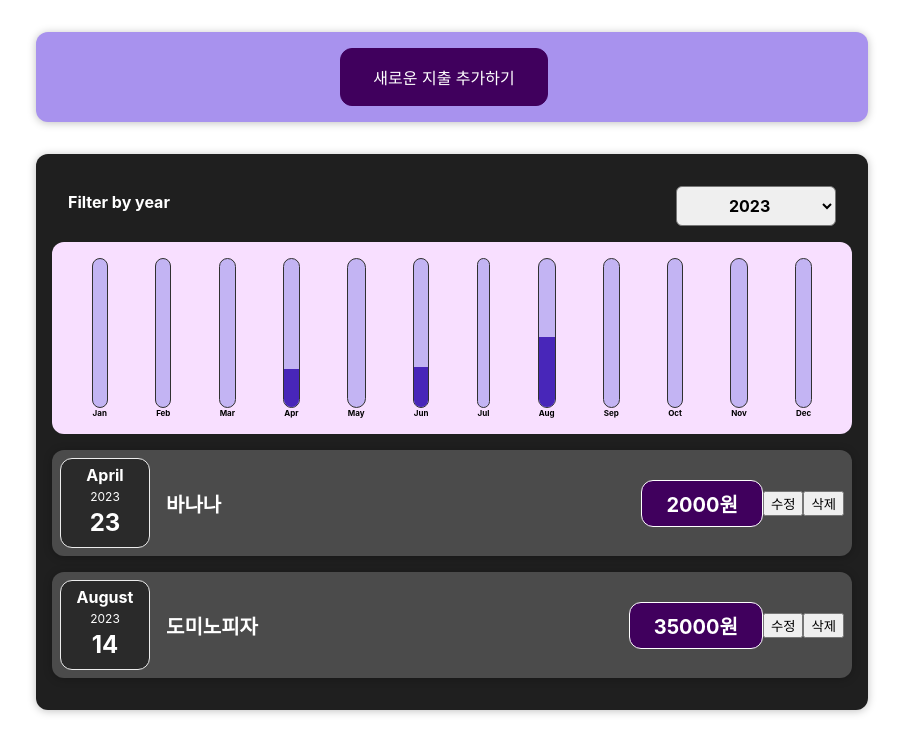
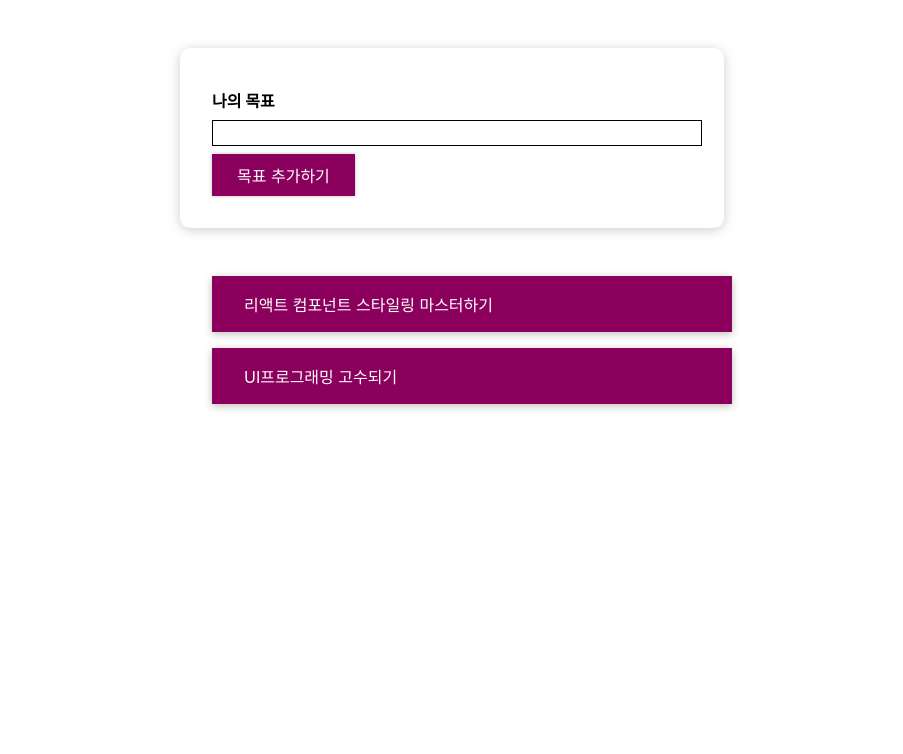
Before and after one commit to bumjun2/react-study202308, a React (Create React App) app: page / in a window 1280 px wide. Shown: the top 754 px of the page, without its empty margins (188-1091 px from the left). Built offline with nearby package versions, Linux system fonts and the light colour scheme.

Commit message:
동적 인라인 스타일 변경

```diff
--- a/src/App2.js
+++ b/src/App2.js
@@ -1,50 +1,69 @@
 import React, { useState } from 'react';
-import ExpenseList from './components/Expenses/ExpenseList';
-import NewExpense from './components/NewExpense/NewExpense';
+import CourseInput from './components/CourseGoals/CourseInput';
+import CourseList from './components/CourseGoals/CourseList';
+import './App.css';
+
+const DUMMY_DATA = [
+  {
+    id: 'g1',
+    text: '리액트 컴포넌트 스타일링 마스터하기',
+  },
+  {
+    id: 'g2',
+    text: 'UI프로그래밍 고수되기',
+  },
+];
 
 const App = () => {
-  // 지출 항목 객체 배열
-  const expenses = [
-    {
-      id: 1,
-      title: '바나나',
-      price: 2000,
-      date: new Date(2023, 3, 23),
-    },
-    {
-      id: 2,
-      title: 'BBQ치킨',
-      price: 20000,
-      date: new Date(2022, 5, 21),
-    },
-    {
-      id: 3,
-      title: '도미노피자',
-      price: 35000,
-      date: new Date(2023, 7, 14),
-    },
-    {
-      id: 4,
-      title: '엽기떡볶이',
-      price: 17000,
-      date: new Date(2021, 3, 28),
-    },
-  ];
+  const [goals, setGoals] = useState(DUMMY_DATA);
 
-  //지출 객체 배열을 상태변수로 관리
-  const [expensesList, setExpenseList] = useState(expenses);
+  // Input에게 전달할 함수
+  const addGoalHandler = (text) => {
+    // console.log('전달받은 텍스트: ',text);
+    const newGoal = {
+      id: Math.random().toString(),
+      text: text,
+    };
 
-  const addExpenseHandler = (newExpense) => {
-    console.log(newExpense);
-
-    setExpenseList([...expensesList, newExpense]);
+    // 상태변수(배열) 수정
+    // const updateGoals = [...goals, newGoal];
+    setGoals((prevGoals) => [...prevGoals, newGoal]);
   };
 
+  // 삭제 이벤트 핸들러를 courseitem까지 내려보내야 함
+  const deleteGoalHandler = (id) => {
+    // console.log(id);
+    setGoals((prevGoals) => prevGoals.filter((goal) => goal.id !== id));
+  };
+
+  // courselist 조건부 렌더링
+  let listContent = (
+    <p
+      style={{
+        color: 'red',
+        fontSize: '2em',
+        textAlign: 'center',
+      }}
+    >
+      목표를 등록해주세요!!
+    </p>
+  );
+  if (goals.length > 0) {
+    listContent = (
+      <CourseList
+        items={goals}
+        onDelete={deleteGoalHandler}
+      />
+    );
+  }
+
   return (
-    <>
-      <NewExpense onAddExpense={addExpenseHandler} />
-      <ExpenseList items={expensesList} />
-    </>
+    <div>
+      <section id="goal-form">
+        <CourseInput onAdd={addGoalHandler} />
+      </section>
+      <section id="goals">{listContent}</section>
+    </div>
   );
 };
 
--- /dev/null
+++ b/src/components/CourseGoals/CourseInput.css
@@ -0,0 +1,14 @@
+#goals {
+  width: 35rem;
+  max-width: 90%;
+  margin: 3rem auto;
+}
+
+#goal-form {
+  width: 30rem;
+  max-width: 90%;
+  margin: 3rem auto;
+  padding: 2rem;
+  box-shadow: 0 2px 12px rgba(0, 0, 0, 0.2);
+  border-radius: 10px;
+}
--- /dev/null
+++ b/src/components/CourseGoals/CourseInput.js
@@ -0,0 +1,50 @@
+import React, { useState } from 'react';
+import './CourseInput.css';
+import Button from '../UI/Button/Button';
+
+const CourseInput = ({ onAdd }) => {
+  const [enteredText, setEnteredText] = useState('');
+  // 입력값 검증 상태변수
+  const [isValid, setIsValid] = useState(true);
+
+  const textChangeHandler = (e) => {
+    if (e.target.value.trim().length > 0) {
+      setIsValid(true);
+    }
+    // console.log(e.target.value);
+    setEnteredText(e.target.value);
+  };
+
+  const formSubmitHandler = (e) => {
+    e.preventDefault();
+    // console.log(enteredText);
+
+    if (enteredText.trim().length === 0) {
+      setIsValid(false);
+      return;
+    }
+
+    onAdd(enteredText);
+    setEnteredText('');
+  };
+
+  return (
+    <form onSubmit={formSubmitHandler}>
+      <div className="form-control">
+        <label>나의 목표</label>
+        <input
+          style={{
+            background: isValid ? 'transparent' : 'salmon',
+            borderColor: isValid ? 'black' : 'red',
+          }}
+          type="text"
+          onChange={textChangeHandler}
+          value={enteredText}
+        />
+      </div>
+      <Button type="submit">목표 추가하기</Button>
+    </form>
+  );
+};
+
+export default CourseInput;
--- /dev/null
+++ b/src/components/CourseGoals/CourseItem.css
@@ -0,0 +1,8 @@
+.goal-item {
+  margin: 1rem 0;
+  background: #8b005d;
+  box-shadow: 0 2px 8px rgba(0, 0, 0, 0.26);
+  color: white;
+  padding: 1rem 2rem;
+  cursor: pointer;
+}
--- /dev/null
+++ b/src/components/CourseGoals/CourseItem.js
@@ -0,0 +1,15 @@
+import React from 'react';
+import './CourseItem.css';
+
+const CourseItem = ({ item, onDelete }) => {
+  return (
+    <li
+      className="goal-item"
+      onClick={() => onDelete(item.id)}
+    >
+      {item.text}
+    </li>
+  );
+};
+
+export default CourseItem;
--- /dev/null
+++ b/src/components/CourseGoals/CourseList.css
@@ -0,0 +1,24 @@
+.form-control {
+  margin: 0.5rem 0;
+}
+
+.form-control label {
+  font-weight: bold;
+  display: block;
+  margin-bottom: 0.5rem;
+}
+
+.form-control input {
+  display: block;
+  width: 100%;
+  border: 1px solid #ccc;
+  font: inherit;
+  line-height: 1.5rem;
+  padding: 0 0.25rem;
+}
+
+.form-control input:focus {
+  outline: none;
+  background: #fad0ec;
+  border-color: #8b005d;
+}
--- /dev/null
+++ b/src/components/CourseGoals/CourseList.js
@@ -0,0 +1,21 @@
+import React from 'react';
+import './CourseList.css';
+import CourseItem from './CourseItem';
+
+const CourseList = ({ items, onDelete }) => {
+  return (
+    <ul className="goal-list">
+      {items.map((item) => {
+        return (
+          <CourseItem
+            key={item.id}
+            item={item}
+            onDelete={onDelete}
+          />
+        );
+      })}
+    </ul>
+  );
+};
+
+export default CourseList;
--- /dev/null
+++ b/src/components/UI/Button/Button.css
@@ -0,0 +1,20 @@
+.button {
+  font: inherit;
+  padding: 0.5rem 1.5rem;
+  border: 1px solid #8b005d;
+  color: white;
+  background: #8b005d;
+  box-shadow: 0 0 4px rgba(0, 0, 0, 0.26);
+  cursor: pointer;
+}
+
+.button:focus {
+  outline: none;
+}
+
+.button:hover,
+.button:active {
+  background: #ac0e77;
+  border-color: #ac0e77;
+  box-shadow: 0 0 8px rgba(0, 0, 0, 0.26);
+}
--- /dev/null
+++ b/src/components/UI/Button/Button.js
@@ -0,0 +1,17 @@
+import React from 'react';
+
+import './Button.css';
+
+const Button = ({ type, onClick, children }) => {
+  return (
+    <button
+      type={type}
+      className="button"
+      onClick={onClick}
+    >
+      {children}
+    </button>
+  );
+};
+
+export default Button;
```
